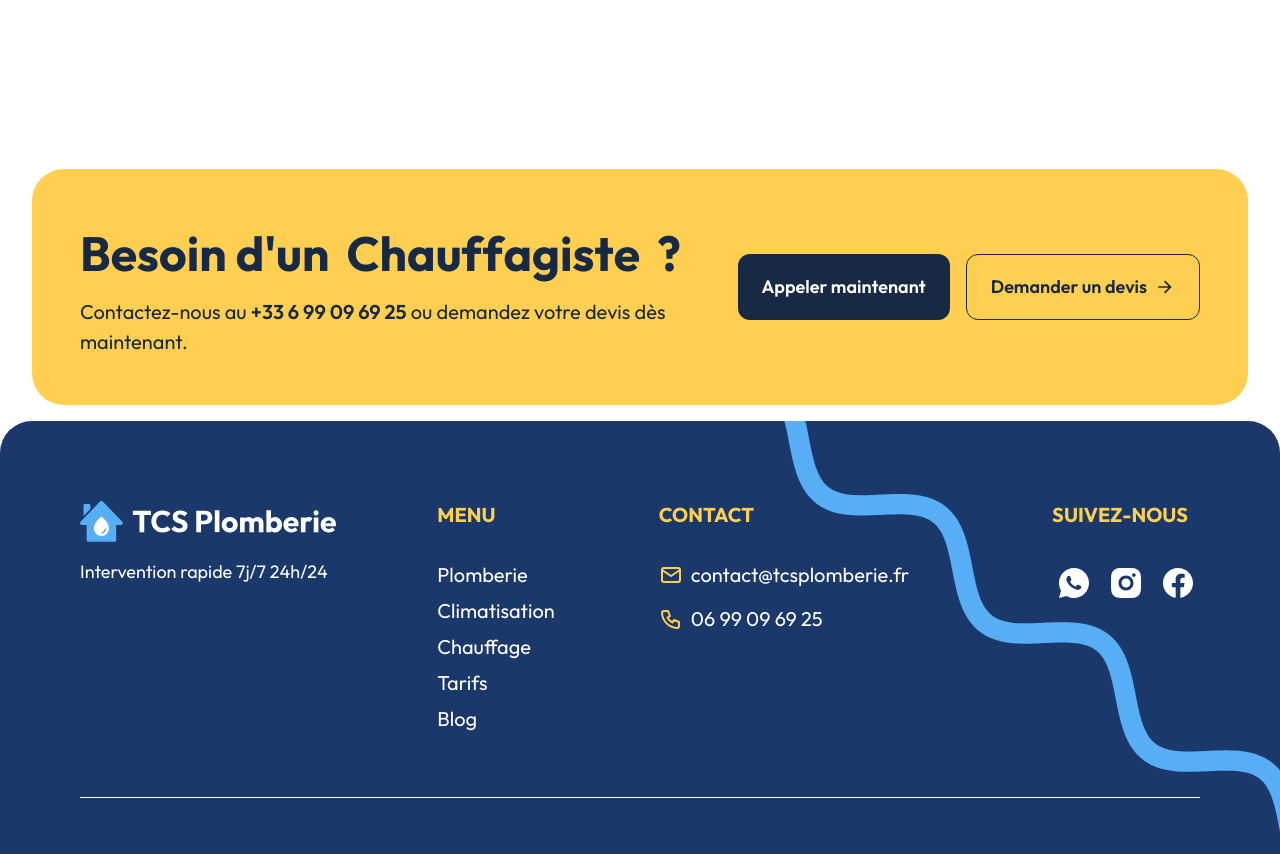
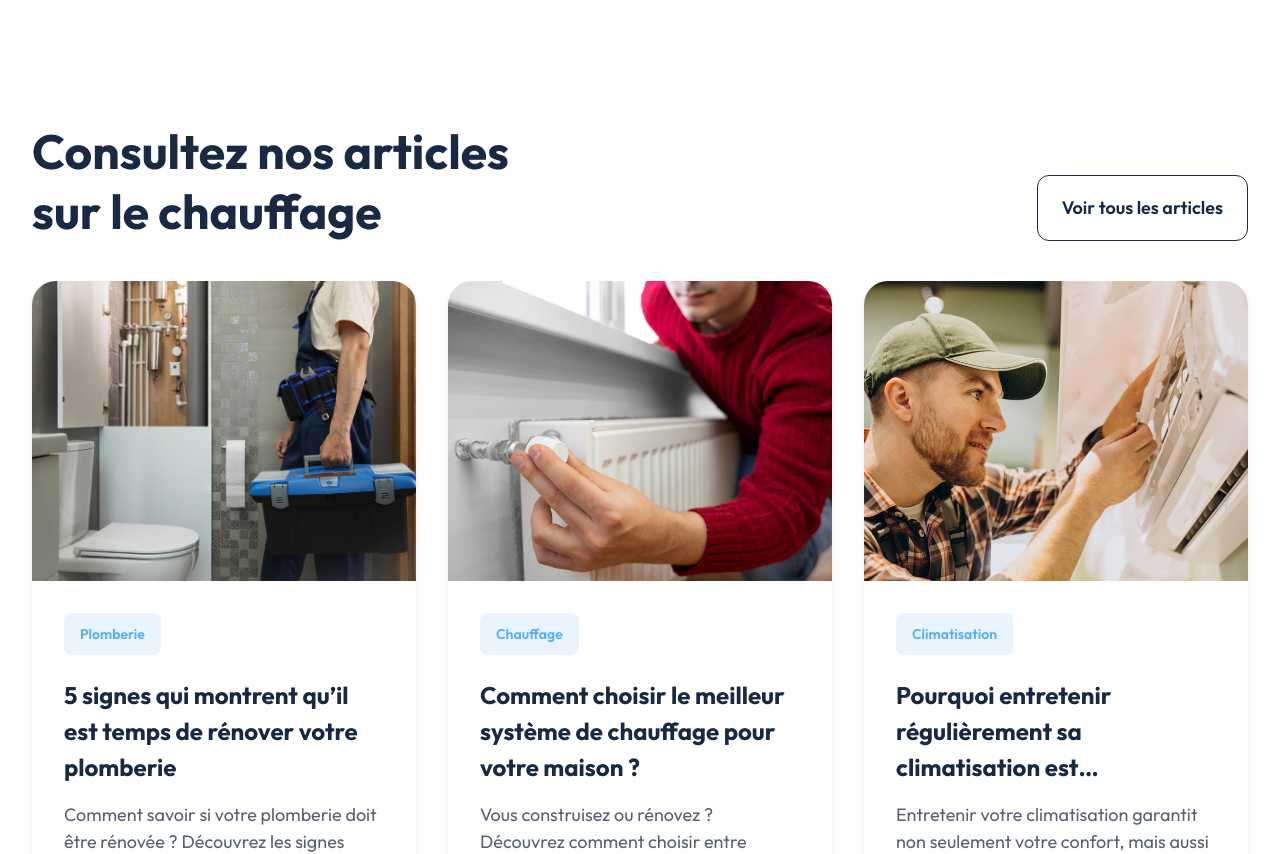
Before and after one commit to DylannDev/tcs-plomberie, a Next.js app: page /chauffage/aigues-mortes in a window 1280 px wide. Shown: the part 5820-6674 px from the top of the page. Built offline with nearby package versions, Linux system fonts and the light colour scheme.

Commit message:
🚧 Add section similar post for blog articles

```diff
--- a/src/components/pages/ChauffageSeoPage.tsx
+++ b/src/components/pages/ChauffageSeoPage.tsx
@@ -8,6 +8,7 @@
 import { Coverage } from "@/src/components/sections/coverage";
 import { VscFlame } from "react-icons/vsc";
 import { motion } from "framer-motion";
+import { SimilarPosts } from "../sections/similar-posts";
 
 export default function ChauffageSeoPage({ city }: SeoPageProps) {
   const capitalizedCity = getDisplayCityFromSlug(city);
@@ -100,6 +101,11 @@
         />
 
         <Coverage />
+        <SimilarPosts
+          title="Consultez nos articles sur le chauffage"
+          category="chauffage"
+          columns={2}
+        />
       </motion.div>
     </main>
   );
--- a/src/components/pages/ClimatisationSeoPage.tsx
+++ b/src/components/pages/ClimatisationSeoPage.tsx
@@ -8,6 +8,7 @@
 import { Faq } from "@/src/components/sections/faq";
 import { Coverage } from "@/src/components/sections/coverage";
 import { motion } from "framer-motion";
+import { SimilarPosts } from "../sections/similar-posts";
 
 export default function ClimatisationSeoPage({ city }: SeoPageProps) {
   const capitalizedCity = getDisplayCityFromSlug(city);
@@ -100,6 +101,11 @@
         />
 
         <Coverage />
+        <SimilarPosts
+          title="Consultez nos articles sur la climatisation"
+          category="climatisation"
+          columns={2}
+        />
       </motion.div>
     </main>
   );
--- a/src/components/pages/PlomberieSeoPage.tsx
+++ b/src/components/pages/PlomberieSeoPage.tsx
@@ -8,6 +8,7 @@
 import { Faq } from "@/src/components/sections/faq";
 import { Coverage } from "@/src/components/sections/coverage";
 import { motion } from "framer-motion";
+import { SimilarPosts } from "../sections/similar-posts";
 
 export default function PlomberieSeoPage({ city }: SeoPageProps) {
   const capitalizedCity = getDisplayCityFromSlug(city);
@@ -100,6 +101,11 @@
         />
 
         <Coverage />
+        <SimilarPosts
+          title="Consultez nos derniers articles sur la plomberie"
+          category="plomberie"
+          columns={2}
+        />
       </motion.div>
     </main>
   );
```
